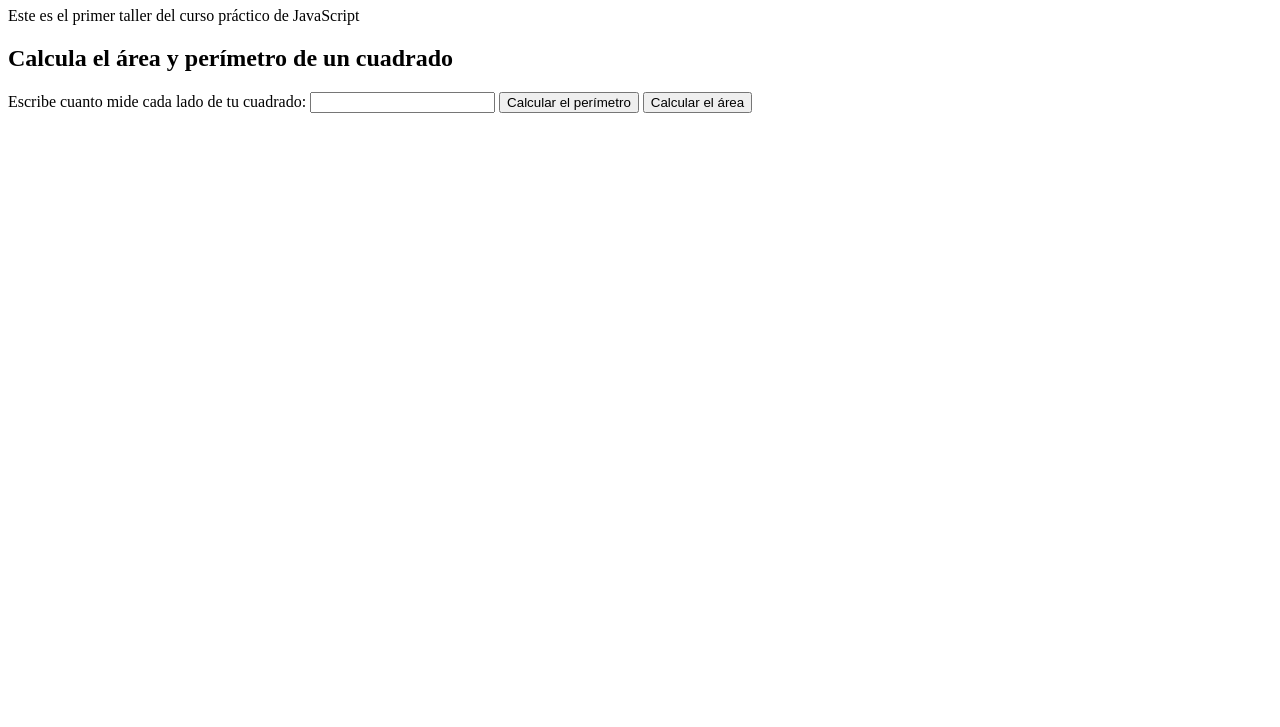
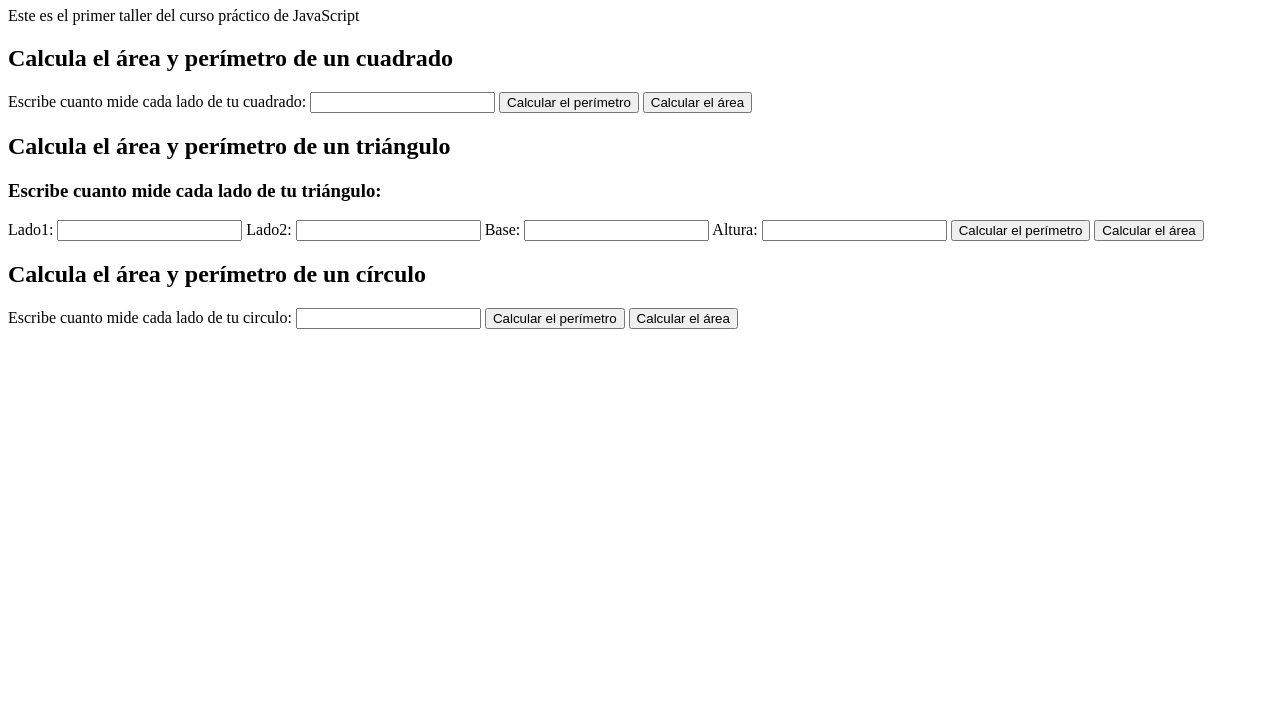
Before and after one commit to shuri991/PracticaJS, a plain HTML site: page figuras.html in a window 1280 px wide. Shown: the part 73-800 px from the top of the page. Drawn offline with Linux system fonts and the light colour scheme.

Commit message:
Agregue los elementos para calcular triangulos y circulos en mi proyecto, tanto en html como las funciones en JS

```diff
--- a/figuras.html
+++ b/figuras.html
@@ -9,7 +9,7 @@
 <body>
     <header>
         <h1>
-            Figuras geométricas.
+            Calculando figuras geométricas.
         </h1>
         <p>Este es el primer taller del curso práctico de JavaScript</p>
     </header>
@@ -30,6 +30,51 @@
         </form>
     </section>
 
+    <section>
+        <h2>Calcula el área y perímetro de un triángulo</h2>
+        <h3> Escribe cuanto mide cada lado de tu triángulo:</h3>
+        <form action="">
+            <label for="InputLado1">
+              Lado1:
+            </label>
+            <input id="InputLado1" type="number">
+            <label for="InputLado2">
+                Lado2:
+              </label>
+              <input id="InputLado2" type="number">
+              <label for="InputBase">
+                Base:
+              </label>
+              <input id="InputBase" type="number">
+              <label for="InputAltura">
+                Altura:
+              </label>
+              <input id="InputAltura" type="number">
+            <button type="button" onclick="calcularPerimetroTriangulo()">
+                Calcular el perímetro
+            </button>
+            <button type="button" onclick="calcularAreaTriangulo()">
+                Calcular el área
+            </button>
+        </form>
+    </section>
+
+    <section>
+        <h2>Calcula el área y perímetro de un círculo</h2>
+        <form action="">
+            <label for="InputCirculo">
+              Escribe cuanto mide cada lado de tu circulo:
+            </label>
+            <input id="InputCirculo" type="number">
+            <button type="button" onclick="calcularPerimetroCirculo()">
+                Calcular el perímetro
+            </button>
+            <button type="button" onclick="calcularAreaCirculo()">
+                Calcular el área
+            </button>
+        </form>
+    </section>
+
 
     <script src="./figuras.js"></script>
 </body>
--- a/figuras.js
+++ b/figuras.js
@@ -40,11 +40,12 @@ console.group("Triángulos");
 function perimetroTriangulo(lado1, lado2, base){
       return lado1 + lado2 + base;
 }
+function areaTriangulo(base, altura){
+    return (base * altura)/2;
+}
 
 
-function areaTriangulo(base, altura){
-    return (base * altura) / 2;
-}
+
 // console.log("El área del triángulo es: " + areaTriangulo + "cm^2");
 console.groupEnd();
 
@@ -103,3 +104,38 @@ function calcularAreaCuadrado(){
     const area = areaCuadrado(value);
     alert(area);
 }
+
+function calcularPerimetroTriangulo(){
+    const lado1 =Number(document.getElementById("InputLado1").value),
+          lado2 =Number(document.getElementById("InputLado2").value),
+          base =Number(document.getElementById("InputBase").value),
+          perimetro = perimetroTriangulo(lado1, lado2, base);
+
+    alert(perimetro);
+ }
+
+function calcularAreaTriangulo(){
+    const base = Number(document.getElementById("InputBase").value),
+          altura = Number(document.getElementById("InputAltura").value),
+          area = areaTriangulo(base, altura);
+
+    alert(`${area} cm^2`);
+}
+
+function calcularPerimetroCirculo(){
+    const input = document.getElementById("InputCirculo");
+    const value = input.value;
+
+
+    const perimetro = perimetroCirculo(value);
+    alert(perimetro);
+ }
+
+ function calcularAreaCirculo(){
+     const input = document.getElementById("InputCirculo");
+     const value = input.value;
+
+
+     const area = areaCirculo(value);
+     alert(area);
+ }
```
